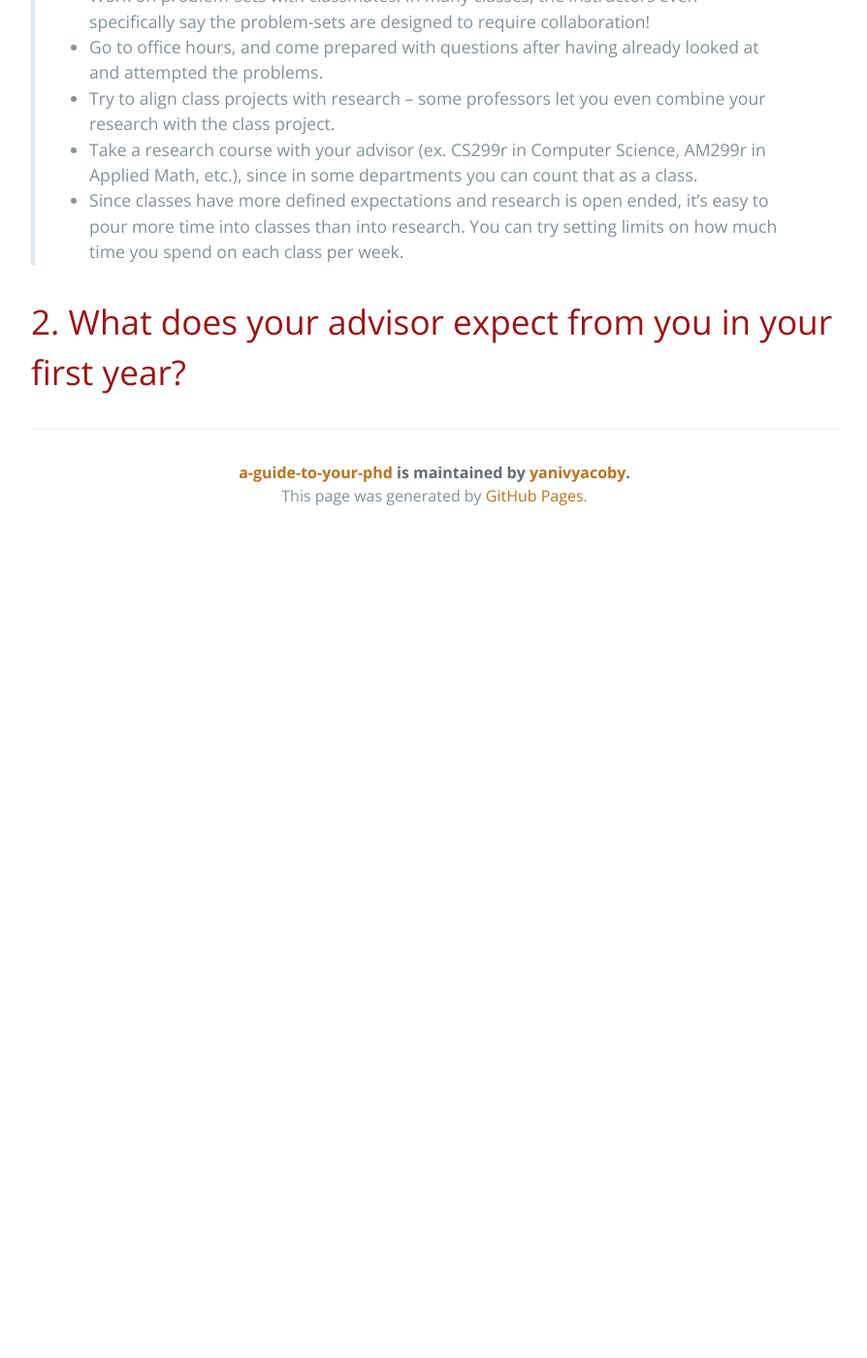
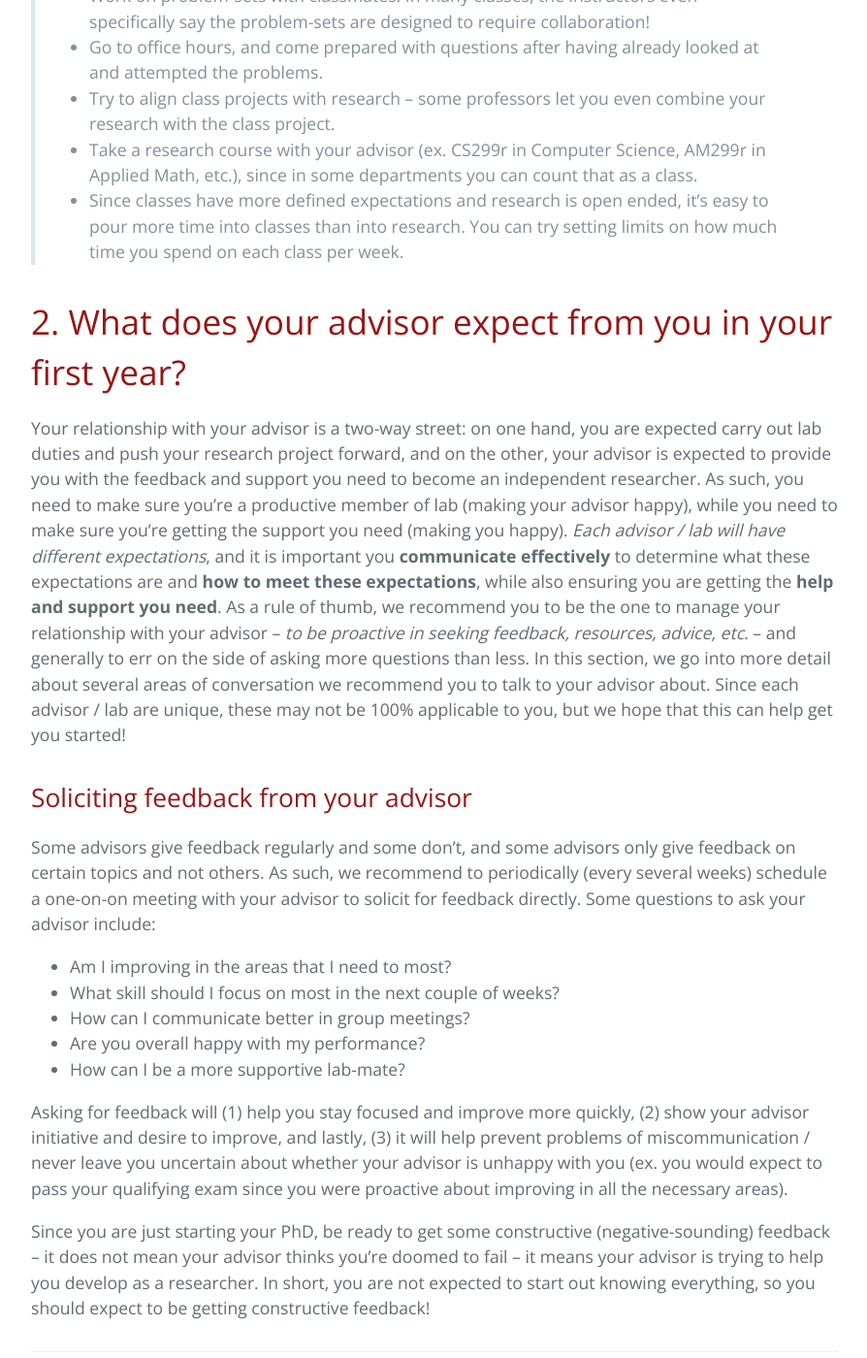
Before and after one commit to yanivyacoby/a-guide-to-your-phd, a Jekyll site: the page built from guide.md, in a window 1280 px wide and 1400 px high, scrolled down 3630 px. Shown: the whole window at 97% size, without its empty margins (192-1086 px from the left). Built offline with Jekyll 4.4.1, drawn with Linux system fonts in a browser that asks for light colours; before the commit the page ends 4185 px from its top, so only the background shows below that.

Commit message:
Update guide.md

```diff
--- a/guide.md
+++ b/guide.md
@@ -126,3 +126,42 @@ we recommend you focus on learning and not on grades.
 
 
 # 2. What does your advisor expect from you in your first year?
+
+Your relationship with your advisor is a two-way street:
+on one hand, you are expected carry out lab duties and push your research project forward,
+and on the other, your advisor is expected to provide you with the feedback and support you need to become an independent researcher.
+As such, you need to make sure you're a productive member of lab (making your advisor happy),
+while you need to make sure you’re getting the support you need (making you happy).
+_Each advisor / lab will have different expectations_,
+and it is important you **communicate effectively** to determine what these expectations are and **how to meet these expectations**,
+while also ensuring you are getting the **help and support you need**.
+As a rule of thumb, we recommend you to be the one to manage your relationship with your advisor --
+_to be proactive in seeking feedback, resources, advice, etc._ --
+and generally to err on the side of asking more questions than less.
+In this section, we go into more detail about several areas of conversation we recommend you to talk to your advisor about.
+Since each advisor / lab are unique, these may not be 100% applicable to you, but we hope that this can help get you started!
+
+
+## Soliciting feedback from your advisor
+
+Some advisors give feedback regularly and some don't, and some advisors only give feedback on certain topics and not others.
+As such, we recommend to periodically (every several weeks) schedule a one-on-on meeting with your advisor to solicit for feedback directly.
+Some questions to ask your advisor include:
+
+* Am I improving in the areas that I need to most?
+* What skill should I focus on most in the next couple of weeks?
+* How can I communicate better in group meetings?
+* Are you overall happy with my performance?
+* How can I be a more supportive lab-mate?
+
+Asking for feedback will (1) help you stay focused and improve more quickly,
+(2) show your advisor initiative and desire to improve, and lastly,
+(3) it will help prevent problems of miscommunication / never leave you
+uncertain about whether your advisor is unhappy with you
+(ex. you would expect to pass your qualifying exam since you were proactive about improving in all the necessary areas).
+
+Since you are just starting your PhD, be ready to get some constructive (negative-sounding) feedback --
+it does not mean your advisor thinks you’re doomed to fail --
+it means your advisor is trying to help you develop as a researcher.
+In short, you are not expected to start out knowing everything,
+so you should expect to be getting constructive feedback!
```
